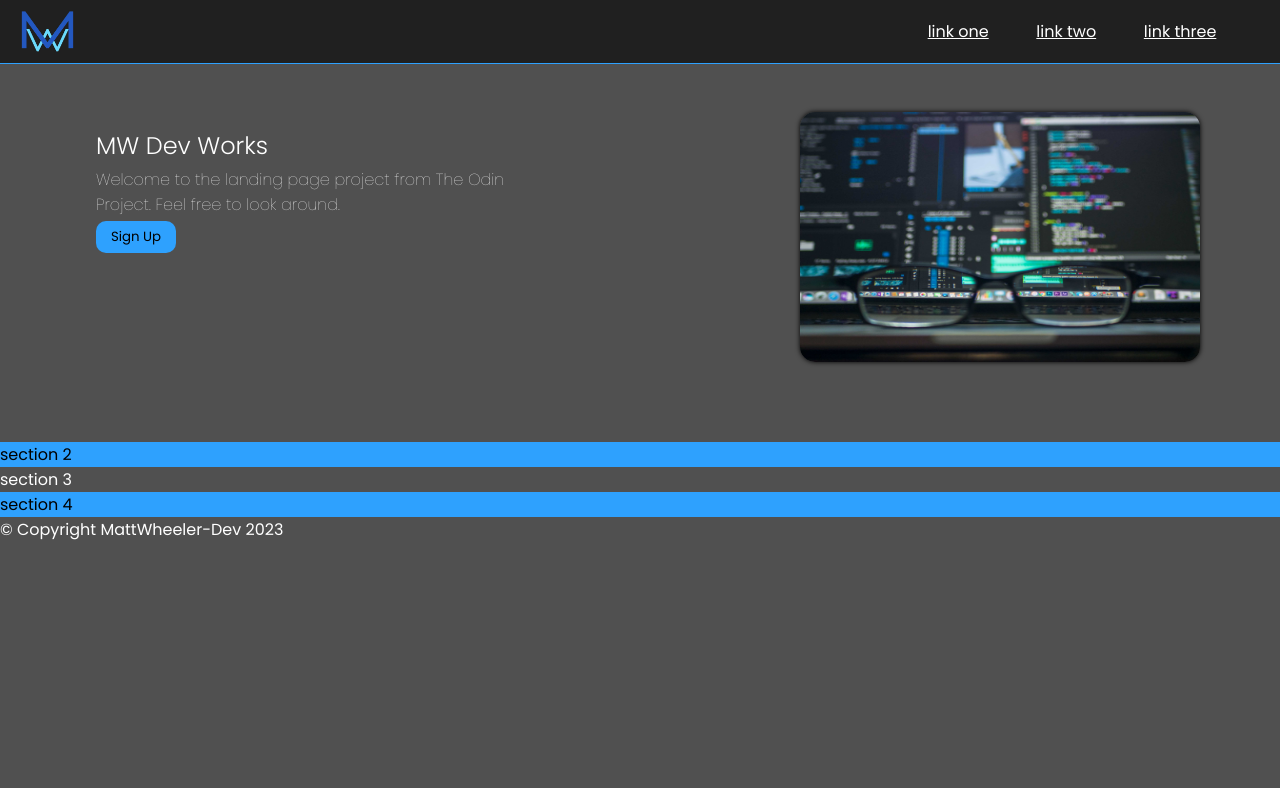
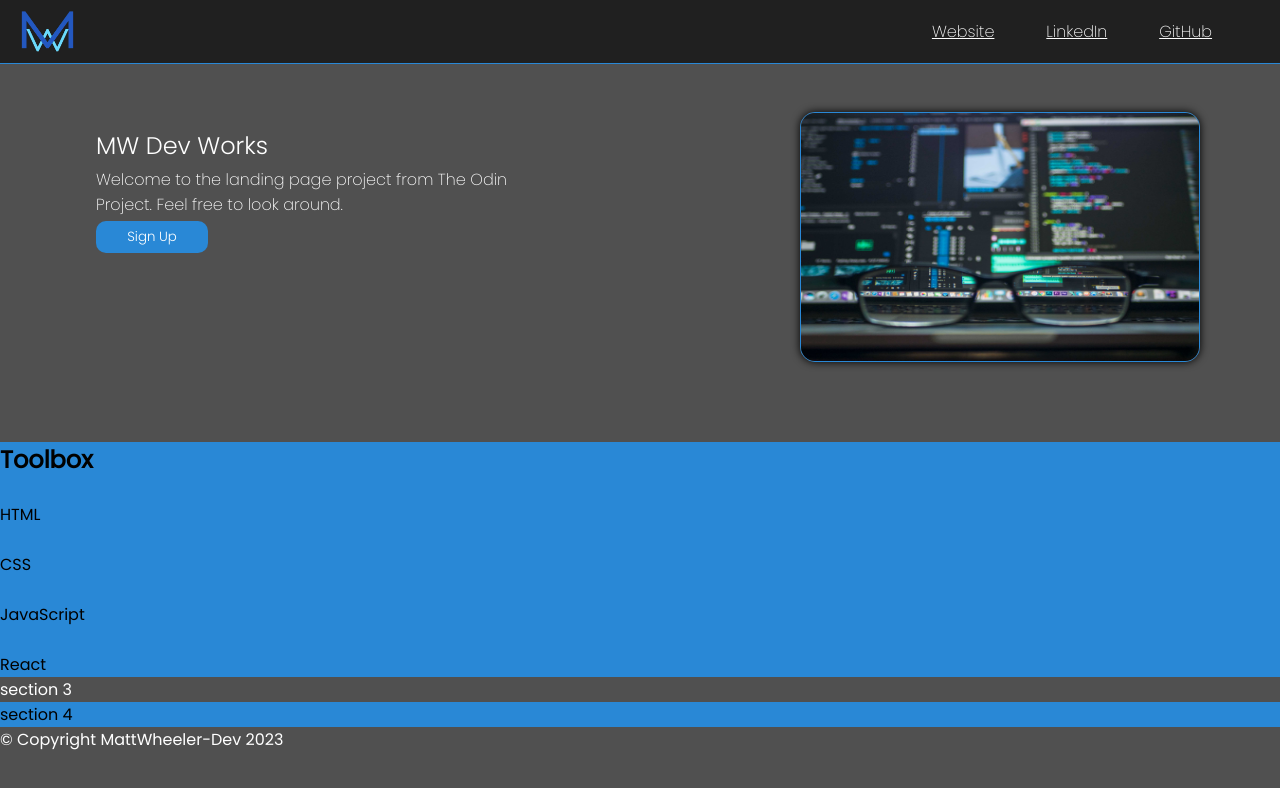
Before and after one commit to mattwheeler-dev/odin-landing-page, a plain HTML site: page index.html in a window 1280 px wide. Drawn offline with Linux system fonts and the light colour scheme.

Commit message:
Finish hero section. Start section 2.

```diff
--- a/index.html
+++ b/index.html
@@ -11,9 +11,9 @@
 		<header>
 			<img src="images/MW-logo.jpg" alt="Logo of an M and a W" />
 			<div class="links">
-				<a href="">link one</a>
-				<a href="">link two</a>
-				<a href="">link three</a>
+				<a href="https://mattwheeler-dev.com">Website</a>
+				<a href="https://www.linkedin.com/in/mwheel93/">LinkedIn</a>
+				<a href="https://github.com/m-wheeler-dev">GitHub</a>
 			</div>
 		</header>
 		<main>
@@ -31,7 +31,25 @@
 					alt="glasses on a laptop showing blurry code"
 				/>
 			</section>
-			<section>section 2</section>
+			<section>
+				<h2>Toolbox</h2>
+				<div class="tool">
+					<img src="" alt="" />
+					<p>HTML</p>
+				</div>
+				<div class="tool">
+					<img src="" alt="" />
+					<p>CSS</p>
+				</div>
+				<div class="tool">
+					<img src="" alt="" />
+					<p>JavaScript</p>
+				</div>
+				<div class="tool">
+					<img src="" alt="" />
+					<p>React</p>
+				</div>
+			</section>
 			<section>section 3</section>
 			<section>section 4</section>
 		</main>
--- a/styles.css
+++ b/styles.css
@@ -1,5 +1,5 @@
 /* GOOGLE FONT IMPORT [POPPINS] */
-@import url("https://fonts.googleapis.com/css2?family=Poppins:wght@100;300;400&display=swap");
+@import url("https://fonts.googleapis.com/css2?family=Poppins:wght@200;300;400&display=swap");
 
 /* DEFAULTS */
 * {
@@ -32,15 +32,26 @@ section:nth-of-type(odd) {
 
 section:nth-of-type(even) {
 	color: black;
-	background-color: #2ea1fe;
+	background-color: #2988d6;
 }
 
 button {
+	cursor: pointer;
 	height: 2rem;
-	width: 5rem;
-	background-color: #2ea1fe;
+	width: 7rem;
+	font-weight: 300;
+	color: #fff;
+	background-color: #2988d6;
 	border: none;
 	border-radius: 10px;
+}
+
+button:hover {
+	border: 1px solid #fff;
+}
+
+button:active {
+	transform: scale(0.9);
 }
 
 /* HEADER */
@@ -51,7 +62,7 @@ header {
 	position: fixed;
 	top: 0;
 	background-color: #202020;
-	border-bottom: 1px solid #2ea1fe;
+	border-bottom: 1px solid #2988d6;
 	display: flex;
 	justify-content: space-between;
 }
@@ -72,10 +83,11 @@ header img {
 
 .links a {
 	color: #fff;
+	font-weight: 200;
 }
 
 .links a:hover {
-	color: #2ea1fe;
+	color: #2988d6;
 }
 
 /* HERO SECTION */
@@ -99,6 +111,7 @@ header img {
 .hero img {
 	height: 250px;
 	width: 400px;
+	border: 1px solid #2988d6;
 	border-radius: 15px;
-	box-shadow: 0 0 0.3rem #000;
+	box-shadow: 0 0 0.5rem #000;
 }
```
